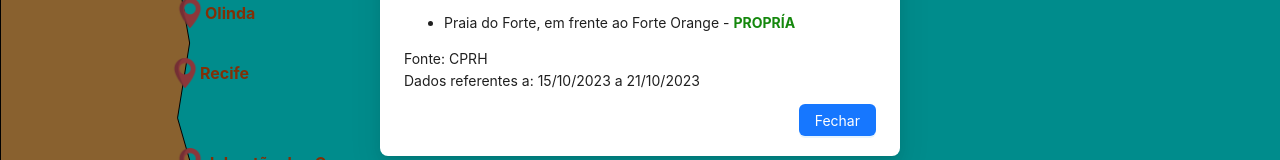
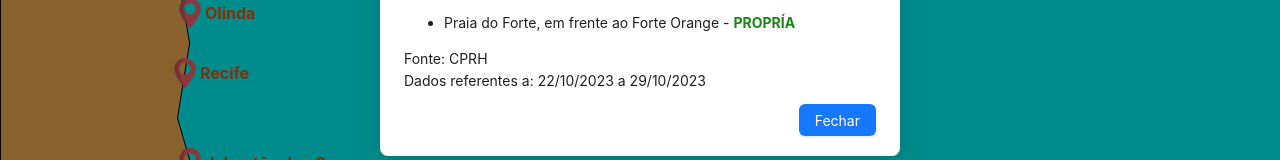
Before and after one commit to bihellzin/wqualify, a React (Vite) app: page /wqualify/mapa in a window 1280 px wide. Both pictures are taken after a click on the element "Itamaracá". Shown: the part 285-445 px from the top of the page. Built offline with nearby package versions, Linux system fonts and the light colour scheme.

Commit message:
Update Map.jsx

```diff
--- a/src/pages/Map/Map.jsx
+++ b/src/pages/Map/Map.jsx
@@ -380,7 +380,7 @@ export default function MapPage() {
           </ul>
           <p style={{ margin: 0 }}>Fonte: CPRH</p>
           <p style={{ margin: 0 }}>
-            Dados referentes a: 15/10/2023 a 21/10/2023
+            Dados referentes a: 22/10/2023 a 29/10/2023
           </p>
         </Modal>
       )}
```
